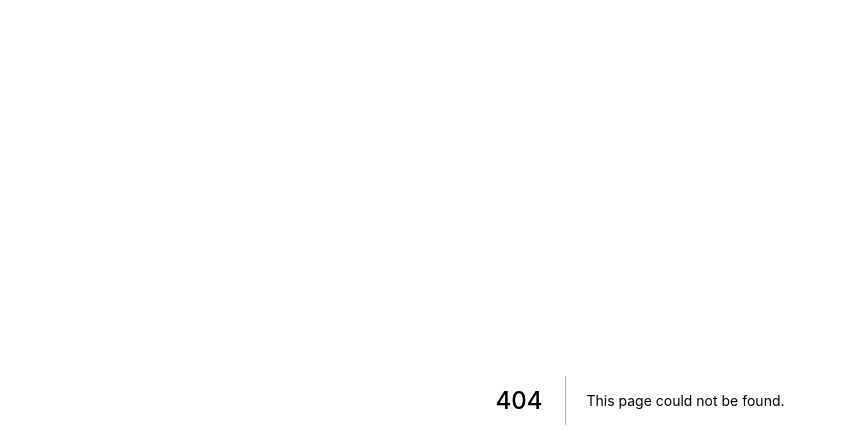
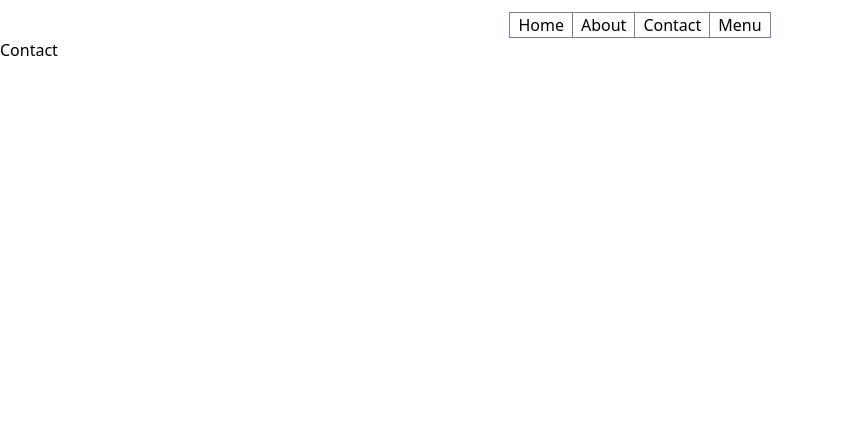
Before and after one commit to carava1998/leadsales-test, a Next.js app: page /contact in a window 1280 px wide. Before the commit this address had no page. Shown: the top 448 px of the page, without its empty margins (0-846 px from the left). Built offline with nearby package versions, Linux system fonts and the light colour scheme.

Commit message:
Add working routes to navbar

```diff
--- /dev/null
+++ b/src/pages/about.tsx
@@ -0,0 +1,13 @@
+import type { NextPage } from 'next'
+import NavBar from '../components/NavBar'
+
+const About: NextPage = () => {
+  return (
+    <>
+      <NavBar/>
+      About
+    </>
+  )
+}
+
+export default About
--- /dev/null
+++ b/src/pages/contact.tsx
@@ -0,0 +1,13 @@
+import type { NextPage } from 'next'
+import NavBar from '../components/NavBar'
+
+const Contact: NextPage = () => {
+  return (
+    <>
+      <NavBar/>
+      Contact
+    </>
+  )
+}
+
+export default Contact
--- /dev/null
+++ b/src/pages/menu.tsx
@@ -0,0 +1,13 @@
+import type { NextPage } from 'next'
+import NavBar from '../components/NavBar'
+
+const Menu: NextPage = () => {
+  return (
+    <>
+      <NavBar/>
+      Menu
+    </>
+  )
+}
+
+export default Menu
```
